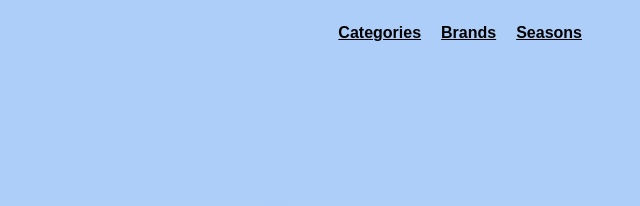
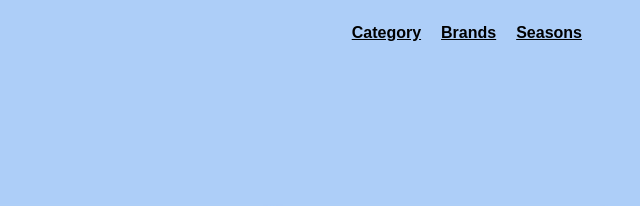
Before and after one commit to Bemninja/t07, a plain HTML site: page index.html in a window 1280 px wide. Shown: the top 206 px of the page, 538-1178 px from the left. Drawn offline with Linux system fonts and the light colour scheme.

Commit message:
ændrer category

```diff
--- a/index.html
+++ b/index.html
@@ -11,7 +11,7 @@
     <header>
       <a href="./index.html" class="logo">Fashion<strong>R</strong>us</a>
       <nav>
-        <a href="">Categories</a>
+        <a href="">Category</a>
         <a href="">Brands</a>
         <a href="">Seasons</a>
       </nav>
```
